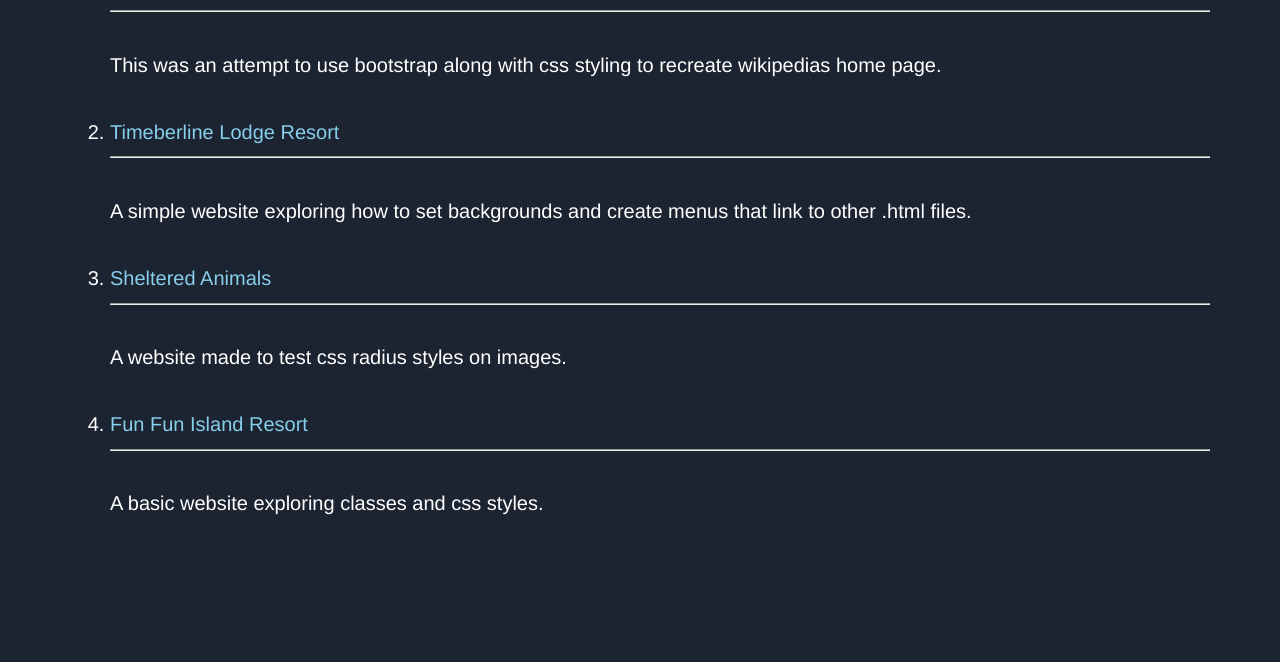
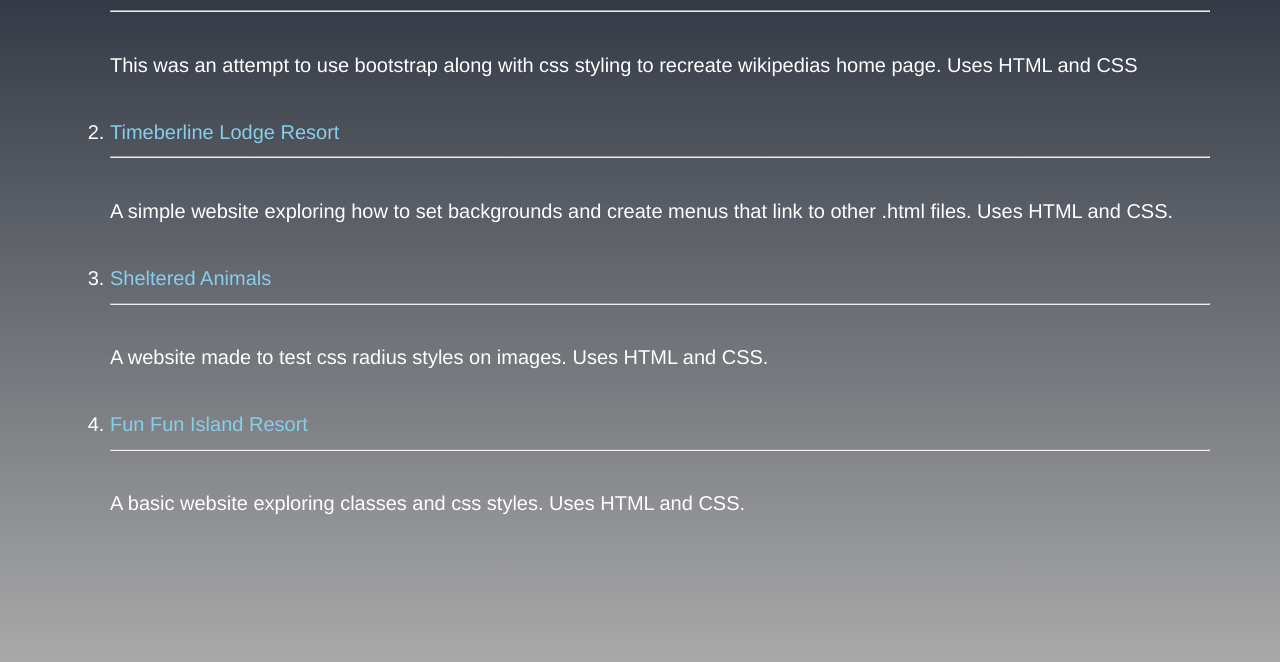
Before and after one commit to ChrisSwanenr/Portfolio, a plain HTML site: page projects.html in a window 1280 px wide. Shown: the part 138-800 px from the top of the page. Drawn offline with Linux system fonts and the light colour scheme.

Commit message:
Add gradient background color

```diff
--- a/css/styles.css
+++ b/css/styles.css
@@ -21,7 +21,8 @@ hr {
   font-size: 20px;
 }
 body {
-  background-color: #1C2331;
+  background: linear-gradient(to bottom, #1C2331, darkgrey);
+  background-size: cover;
 }
 
 
@@ -59,3 +60,7 @@ a {
 .projectlist a {
   color: skyblue;
 }
+
+html {
+  height: 100%;
+}
--- a/projects.html
+++ b/projects.html
@@ -22,22 +22,22 @@
        <li><a href="https://github.com/ChrisSwanenr/Wiki-Rebuild">Wiki Rebuild</a></li>
        <hr>
        <br>
-       <p>This was an attempt to use bootstrap along with css styling to recreate wikipedias home page.</p>
+       <p>This was an attempt to use bootstrap along with css styling to recreate wikipedias home page. Uses HTML and CSS</p>
        <br>
        <li><a href="https://github.com/ChrisSwanenr/Mt-Hood">Timeberline Lodge Resort</a></li>
        <hr>
        <br>
-       <p>A simple website exploring how to set backgrounds and create menus that link to other .html files.</p>
+       <p>A simple website exploring how to set backgrounds and create menus that link to other .html files. Uses HTML and CSS.</p>
        <br>
        <li><a href="https://github.com/ChrisSwanenr/animal-shelter">Sheltered Animals</a></li>
        <hr>
        <br>
-       <p>A website made to test css radius styles on images.</p>
+       <p>A website made to test css radius styles on images. Uses HTML and CSS.</p>
        <br>
        <li><a href="https://github.com/ChrisSwanenr/Fun-fun-island">Fun Fun Island Resort</a></li>
        <hr>
        <br>
-       <p>A basic website exploring classes and css styles.</p>
+       <p>A basic website exploring classes and css styles. Uses HTML and CSS.</p>
      </ol>
    </div>
  </div>
```
